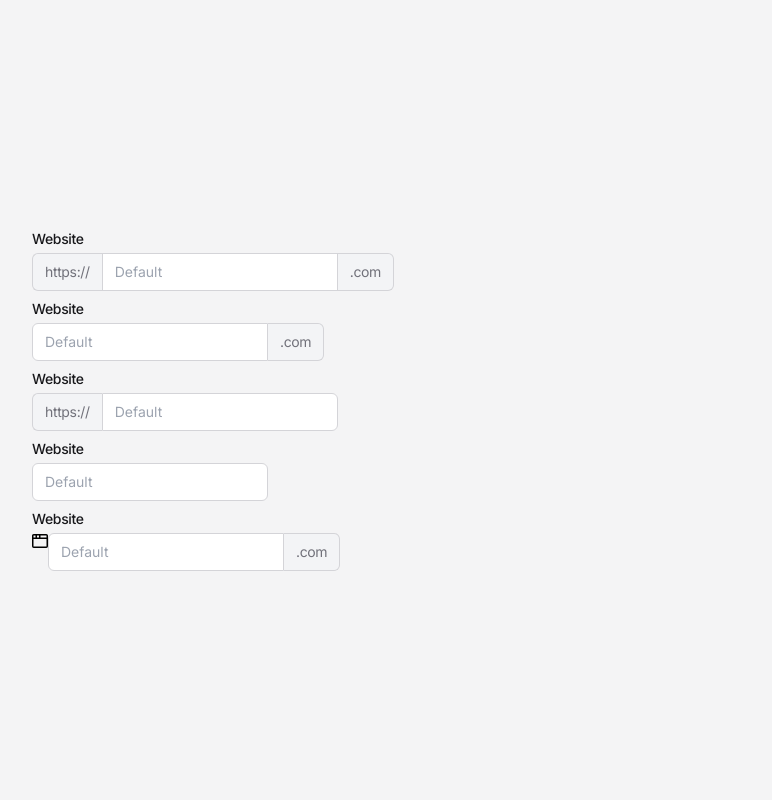
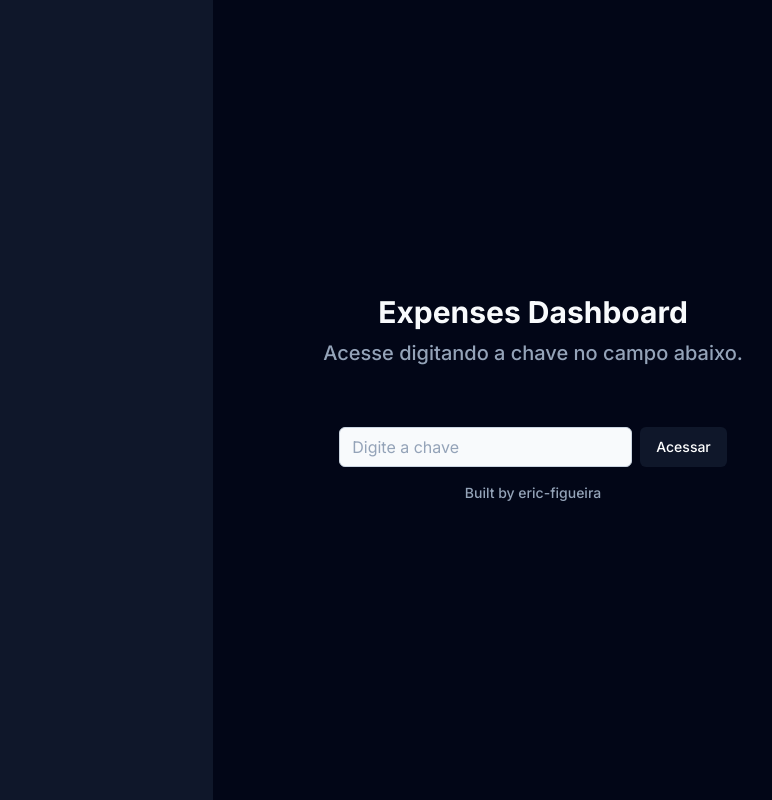
Before and after one commit to eric-figueira/ui-playground, a React (Vite) app: page / in a window 1280 px wide. Shown: the whole page, without its empty margins (427-1199 px from the left). Built offline with nearby package versions, Linux system fonts and the light colour scheme.

Commit message:
feat: create first auth page model

```diff
--- a/src/App.tsx
+++ b/src/App.tsx
@@ -1,40 +1,24 @@
-import { Input } from "./components/design-systems/geist/input/input";
-import { Icons } from "./components/icons";
+import { Button } from "./components/design-systems/shadcnui/button";
+import { Input } from "./components/design-systems/shadcnui/input";
 
 export function App() {
   return (
-    <main className="w-fulll h-screen bg-zinc-100 flex justify-center items-center">
-      <div className="flex flex-col justify-center gap-2">
-        <Input
-          label="Website"
-          prefix="https://"
-          suffix=".com"
-          placeholder="Default"
-        />
+    <main className="w-fulll h-screen bg-slate-900">
+      <div className="w-1/2 h-screen bg-slate-950 float-right flex items-center justify-center">
+        <div className="flex flex-col items-center gap-16">
+          <div className="text-center space-y-4">
+            <h1 className="font-sans font-bold text-3xl text-slate-50 leading-none">Expenses Dashboard</h1>
+            <p className="font-medium text-slate-400 text-xl leading-none">Acesse digitando a chave no campo abaixo.</p>
+          </div>
 
-        <Input
-          label="Website"
-          suffix=".com"
-          placeholder="Default"
-        />
-
-        <Input
-          label="Website"
-          prefix="https://"
-          placeholder="Default"
-        />
-
-        <Input
-          label="Website"
-          placeholder="Default"
-        />
-
-        <Input
-          label="Website"
-          iconLeft={Icons.website}
-          suffix=".com"
-          placeholder="Default"
-        />
+          <div className="flex flex-col items-center gap-4 w-full px-4">
+            <div className="inline-flex gap-2 w-full">
+              <Input placeholder="Digite a chave" className="w-full"/>
+              <Button>Acessar</Button>
+            </div>
+            <p className="text-sm text-slate-400 font-medium">Built by eric-figueira</p>
+          </div>
+        </div>
       </div>
     </main>
   )
--- a/src/components/design-systems/shadcnui/button.tsx
+++ b/src/components/design-systems/shadcnui/button.tsx
@@ -1,6 +1,6 @@
 import React, { ButtonHTMLAttributes } from "react";
 import { tv, type VariantProps } from "tailwind-variants";
-import { cn } from "../../lib/cn";
+import { cn } from "../../../lib/cn"
 
 const buttonVariants = tv({
   base: "rounded-md font-medium flex justify-center items-center gap-2 focus:outline-none focus:ring-2 focus:ring-offset-1 focus:ring-zinc-600 transition disabled:opacity-80 disabled:cursor-not-allowed disabled:pointer-events-none",
```
